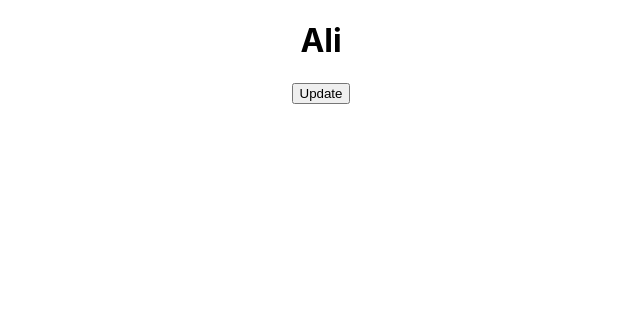
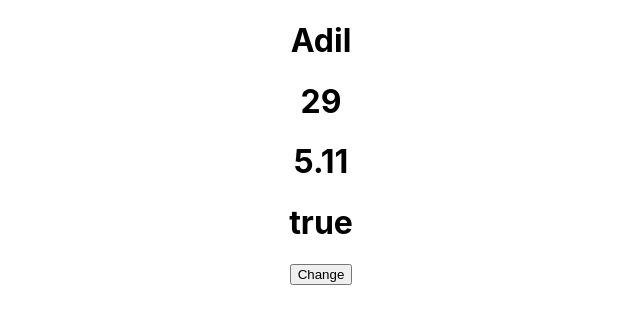
Before and after one commit to riazgul03/ReactJS, a React (Create React App) app in the folder new-app/: page / in a window 1280 px wide. Shown: the top 324 px of the page, without its empty margins (319-959 px from the left). Built offline with nearby package versions, Linux system fonts and the light colour scheme.

Commit message:
UseState Hook With Object In React

```diff
--- a/new-app/src/App.js
+++ b/new-app/src/App.js
@@ -4,13 +4,14 @@
 import Stylesheet1 from './Stylesheet1';
 import Stylesheet2 from './Stylesheet2';
 import USComponent from './USComponent';
+import USWithObject from './USWithObject';
 
 
 
 function App(){
   return(
     <div>
-   <USComponent/>
+   <USWithObject/>
     </div>
   )
 }
--- /dev/null
+++ b/new-app/src/USWithObject.js
@@ -0,0 +1,36 @@
+import React, { useState } from 'react'
+
+function USWithObject() {
+    const obj = {
+        name: "Adil",
+        age: 29,
+        height: 5.11,
+        isYoung: true
+    }
+    const [person, setPerson] = useState(obj)
+    const changeState = () =>{
+        setPerson(previousState =>{
+            return{
+                ...previousState,
+                name:"Kumar"
+            }
+        });
+        // setPerson({
+        //     name:"Zain",
+        //     age:53,
+        //     height:5.4,
+        //     isYoung:false
+        // });
+    }
+    return (
+        <div>
+            <h1>{person.name}</h1>
+            <h1>{person.age}</h1>
+            <h1>{person.height}</h1>
+            <h1>{person.isYoung.toString()}</h1>
+        <button onClick={changeState}>Change</button>
+        </div>
+    )
+}
+
+export default USWithObject
```
